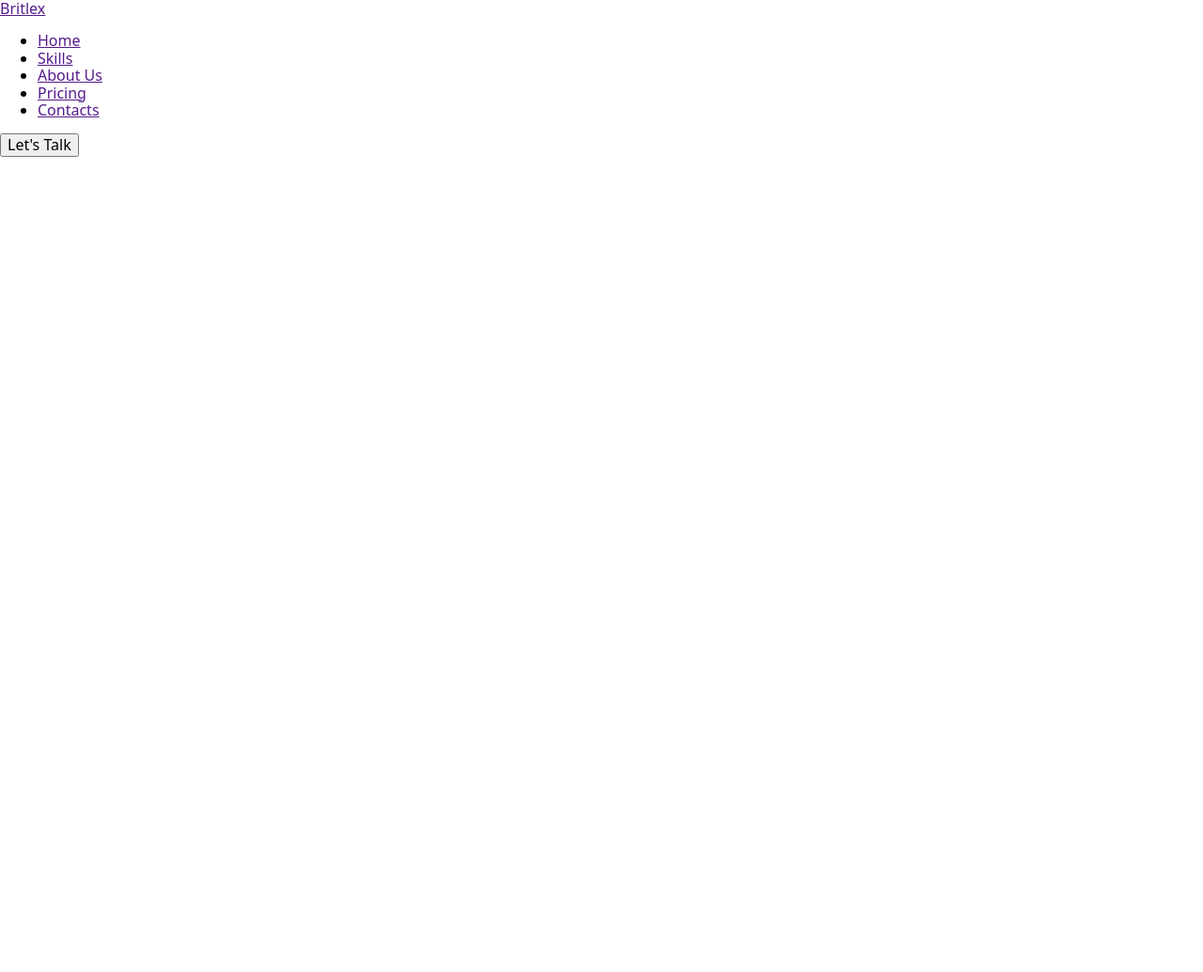
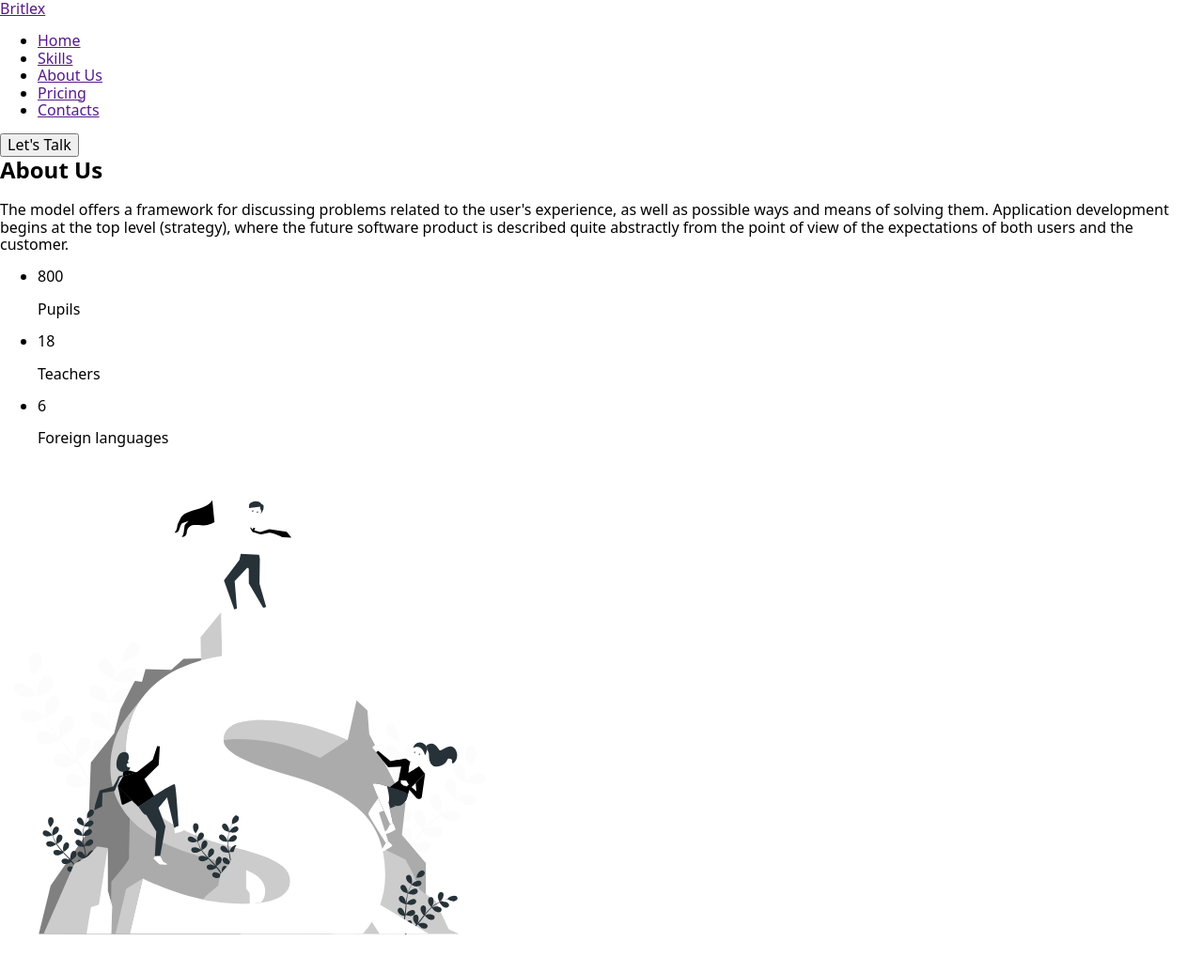
Before and after one commit to vadimvatsenko/britlex, a plain HTML site: page index.html in a window 1280 px wide. Shown: the whole page at 94% size. Before the commit the page ends 800 px from the top, so only its background shows below. Drawn offline with nearby package versions, Linux system fonts and the light colour scheme.

Commit message:
Update index.html

```diff
--- a/index.html
+++ b/index.html
@@ -1,17 +1,24 @@
 <!DOCTYPE html>
 <html lang="en">
-
   <head>
-    <meta charset="UTF-8">
-    <meta http-equiv="X-UA-Compatible" content="IE=edge">
-    <meta name="viewport" content="width=device-width, initial-scale=1.0">
+    <meta charset="UTF-8" />
+    <meta http-equiv="X-UA-Compatible" content="IE=edge" />
+    <meta
+      name="viewport"
+      content="width=device-width, initial-scale=1.0"
+    />
     <title>Document</title>
-    <link rel="preconnect" href="https://fonts.googleapis.com">
-    <link rel="preconnect" href="https://fonts.gstatic.com" crossorigin>
-    <link href="https://fonts.googleapis.com/css2?family=Poppins:wght@400;500;600&display=swap" rel="stylesheet">
-    <link rel="stylesheet"
-        href="https://cdnjs.cloudflare.com/ajax/libs/modern-normalize/1.1.0/modern-normalize.min.css">
-    <link rel="stylesheet" href="./css/style.css">
+    <link rel="preconnect" href="https://fonts.googleapis.com" />
+    <link rel="preconnect" href="https://fonts.gstatic.com" crossorigin />
+    <link
+      href="https://fonts.googleapis.com/css2?family=Poppins:wght@400;500;600&display=swap"
+      rel="stylesheet"
+    />
+    <link
+      rel="stylesheet"
+      href="https://cdnjs.cloudflare.com/ajax/libs/modern-normalize/1.1.0/modern-normalize.min.css"
+    />
+    <link rel="stylesheet" href="./css/style.css" />
   </head>
 
   <body>
@@ -27,21 +34,45 @@
         </ul>
       </nav>
       <button type="button">Let's Talk</button>
-
-
     </header>
     <main>
       <!-- hero Liza -->
       <!-- modal Lena -->
       <!-- skills Dmitro -->
       <!-- about Artur -->
+      <section>
+        <h2>About Us</h2>
+        <p>
+          The model offers a framework for discussing problems related to
+          the user's experience, as well as possible ways and means of
+          solving them. Application development begins at the top level
+          (strategy), where the future software product is described quite
+          abstractly from the point of view of the expectations of both
+          users and the customer.
+        </p>
+        <ul>
+          <li>
+            <p>800</p>
+            <p>Pupils</p>
+          </li>
+          <li>
+            <p>18</p>
+            <p>Teachers</p>
+          </li>
+          <li>
+            <p>6</p>
+            <p>Foreign languages</p>
+          </li>
+        </ul>
+        <svg width="540" height="540">
+            <use href="./img/sprite.svg#icon-business-competition"></use>
+        </svg>
+      </section>
       <!-- pricing Kati-->
       <!-- contacts Alla-->
-
     </main>
     <footer>
       <!-- Khristina -->
     </footer>
   </body>
-
 </html>
```
Lines whose indentation alone changed are shown as unchanged.
